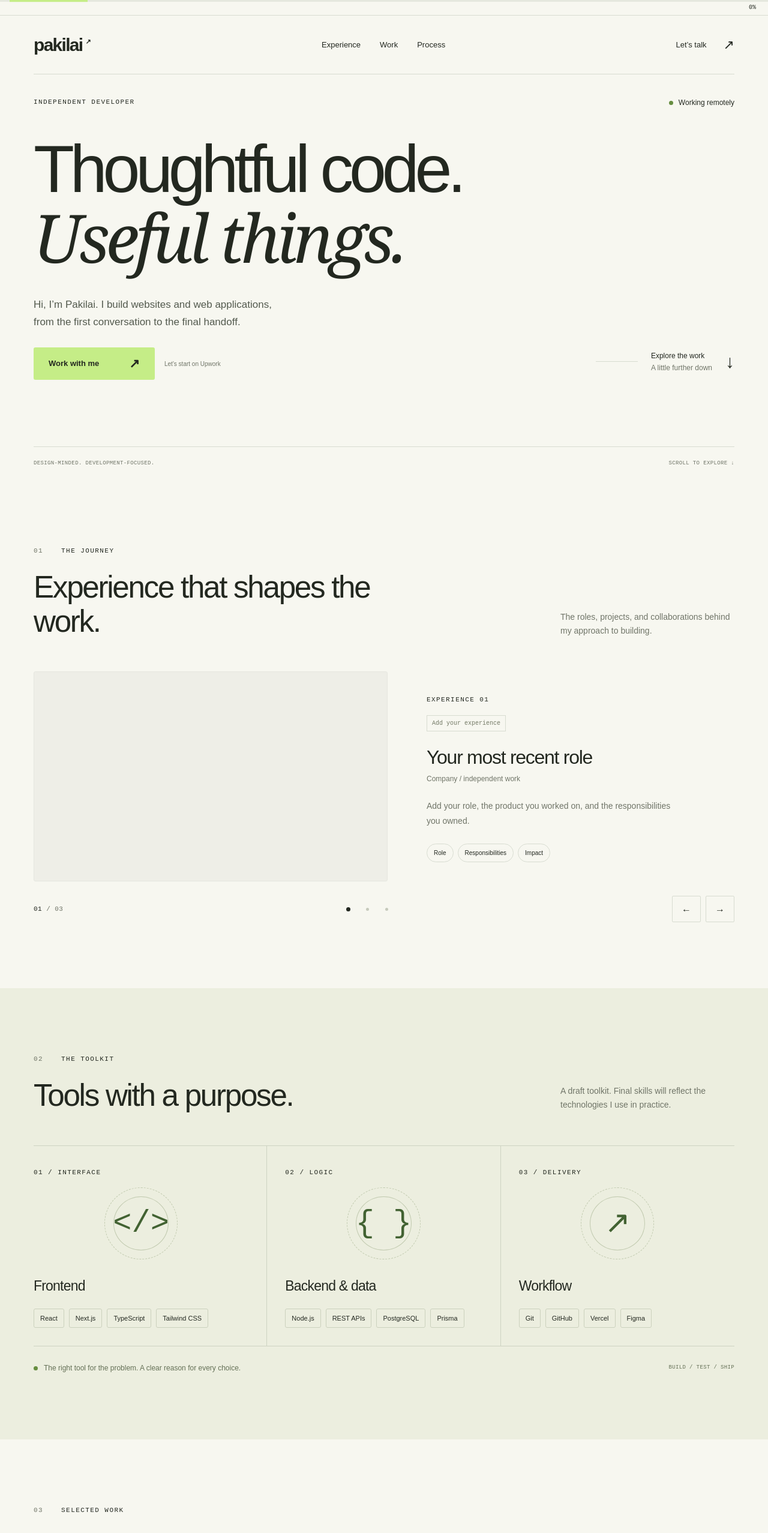
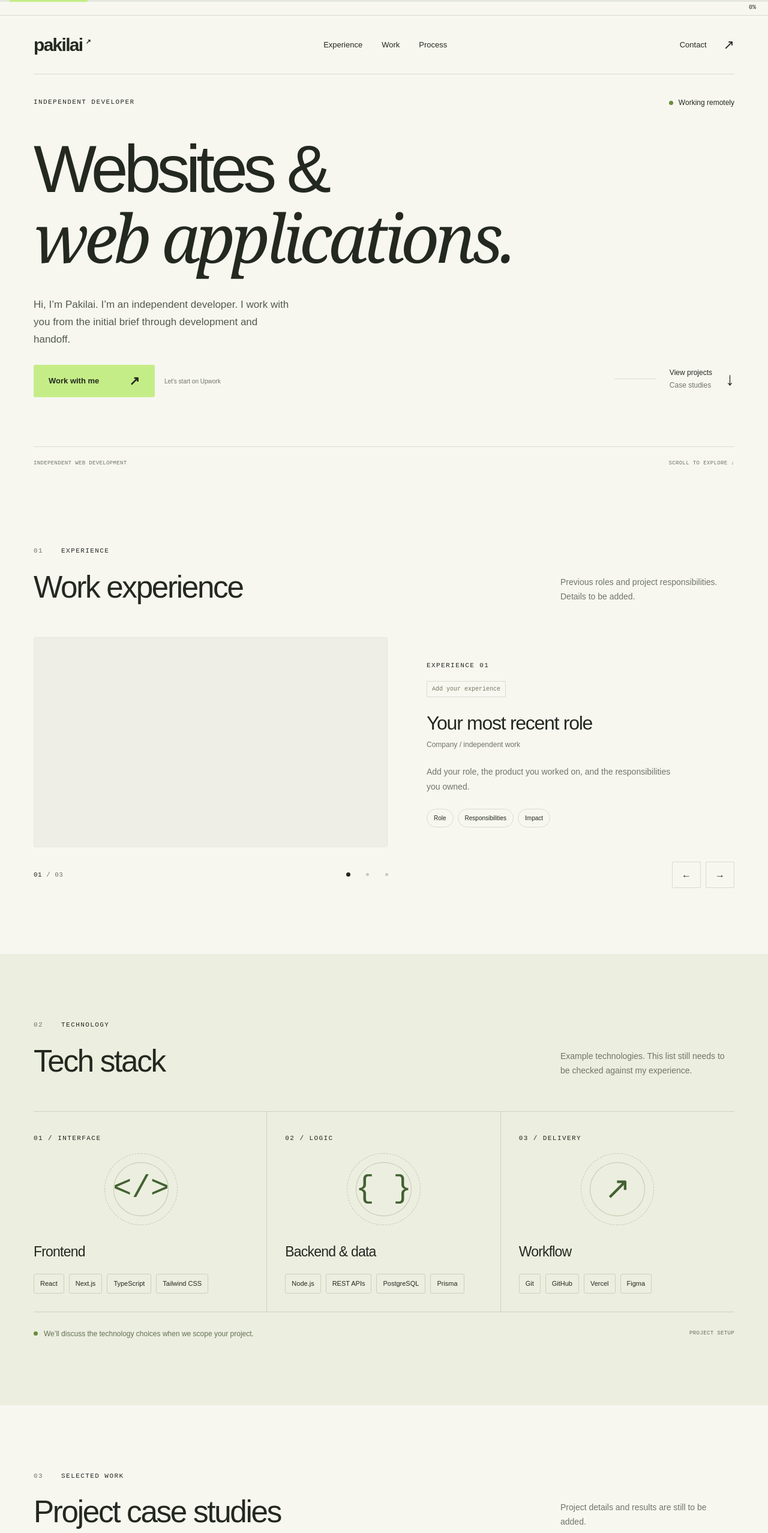
Before and after one commit to pakilai07/portfolio, a Next.js app: page / in a window 1280 px wide. Shown: the top 2555 px of the page at 60% size. Built offline with nearby package versions, Linux system fonts and the light colour scheme.

Commit message:
Rewrite portfolio copy in plain client-focused language

```diff
--- a/app/layout.tsx
+++ b/app/layout.tsx
@@ -2,8 +2,8 @@ import type { Metadata } from 'next';
 import './globals.css';
 
 export const metadata: Metadata = {
-  title: 'Pakilai — Developer portfolio',
-  description: 'Selected development work, technical skills, and a straightforward way to work together.',
+  title: 'Pakilai | Web developer',
+  description: 'Web development portfolio of Pakilai. View project case studies and get in touch through Upwork.',
 };
 
 export default function RootLayout({ children }: Readonly<{ children: React.ReactNode }>) {
--- a/app/page.tsx
+++ b/app/page.tsx
@@ -9,14 +9,14 @@ export default function Home() {
   return <>
     <ReadingProgress />
     <a href="#main" className="skip-link">Skip to content</a>
-    <header className="site-header wrap"><a className="wordmark" href="#">pakilai<span>↗</span></a><nav aria-label="Main navigation"><a href="#experience">Experience</a><a href="#work">Work</a><a href="#process">Process</a></nav><a className="header-contact" href="#contact">Let’s talk <span>↗</span></a></header>
+    <header className="site-header wrap"><a className="wordmark" href="#">pakilai<span>↗</span></a><nav aria-label="Main navigation"><a href="#experience">Experience</a><a href="#work">Work</a><a href="#process">Process</a></nav><a className="header-contact" href="#contact">Contact <span>↗</span></a></header>
     <main id="main">
-      <section className="hero wrap" aria-labelledby="hero-title"><div className="hero-topline"><span className="eyebrow">INDEPENDENT DEVELOPER</span><span className="hero-location"><span className="status-dot" /> Working remotely</span></div><h1 id="hero-title">Thoughtful code.<br /><span className="serif">Useful things.</span></h1><div className="hero-bottom"><div className="hero-intro"><p>Hi, I’m {profile.name}. I build websites and web applications, from the first conversation to the final handoff.</p><a className="button" href={profile.upwork} target="_blank" rel="noopener noreferrer">Work with me <span>↗</span></a><span className="cta-note">Let’s start on Upwork</span></div><a href="#work" className="hero-work-link"><span className="hero-line" /><span>Explore the work<br /><span className="muted">A little further down</span></span><span>↓</span></a></div><div className="hero-footer mono"><span>DESIGN-MINDED. DEVELOPMENT-FOCUSED.</span><span>SCROLL TO EXPLORE ↓</span></div></section>
-      <section id="experience" className="section wrap"><SectionHeading number="01" label="THE JOURNEY" title="Experience that shapes the work." description="The roles, projects, and collaborations behind my approach to building." /><ExperienceCarousel /></section>
-      <section id="stack" className="stack-section"><div className="wrap section"><SectionHeading number="02" label="THE TOOLKIT" title="Tools with a purpose." description="A draft toolkit. Final skills will reflect the technologies I use in practice." /><div className="stack-grid">{stack.map((group, i) => <article className="stack-card" key={group.title}><span className="eyebrow">{group.group}</span><div className={`stack-symbol symbol-${i}`} aria-hidden="true">{group.symbol}<span /><span /></div><h3>{group.title}</h3><ul>{group.items.map(item => <li key={item}>{item}</li>)}</ul></article>)}</div><div className="stack-footnote"><span className="status-dot" /><p>The right tool for the problem. A clear reason for every choice.</p><span className="mono">BUILD / TEST / SHIP</span></div></div></section>
-      <section id="work" className="section wrap"><SectionHeading number="03" label="SELECTED WORK" title="The problem. The work. The result." description="Case studies will document the decisions, contributions, and evidence behind each project." /><div className="case-list">{cases.map((project, i) => <article className="case-study" key={project.title}><div className="case-overview"><div className="case-index mono">0{i + 1} <span>↗</span></div><p className="eyebrow">{project.category}</p><h3>{project.title}</h3><span className="draft-label">Case study to be added</span>{project.demo && <a className="text-link" href={project.demo} target="_blank" rel="noopener noreferrer">View live project ↗</a>}</div><dl className="case-details">{[['The problem', project.problem], ['My role', project.responsibility], ['The solution', project.solution], ['The evidence', project.outcome]].map(([label, value]) => <div key={label}><dt>{label}</dt><dd>{value}</dd></div>)}</dl></article>)}</div></section>
-      <section id="process" className="process-section"><div className="section wrap"><SectionHeading number="04" label="HOW IT WORKS" title="A clear path from idea to launch." description="A straightforward process, with room for questions and feedback along the way." /><div className="process-grid">{steps.map((step, i) => <article key={step.title}><span className="step-number mono">0{i + 1}</span><h3>{step.title}</h3><p>{step.text}</p></article>)}</div><a className="text-link" href={profile.upwork} target="_blank" rel="noopener noreferrer">Tell me about your project <span>↗</span></a></div></section>
+      <section className="hero wrap" aria-labelledby="hero-title"><div className="hero-topline"><span className="eyebrow">INDEPENDENT DEVELOPER</span><span className="hero-location"><span className="status-dot" /> Working remotely</span></div><h1 id="hero-title">Websites &<br /><span className="serif">web applications.</span></h1><div className="hero-bottom"><div className="hero-intro"><p>Hi, I’m {profile.name}. I’m an independent developer. I work with you from the initial brief through development and handoff.</p><a className="button" href={profile.upwork} target="_blank" rel="noopener noreferrer">Work with me <span>↗</span></a><span className="cta-note">Let’s start on Upwork</span></div><a href="#work" className="hero-work-link"><span className="hero-line" /><span>View projects<br /><span className="muted">Case studies</span></span><span>↓</span></a></div><div className="hero-footer mono"><span>INDEPENDENT WEB DEVELOPMENT</span><span>SCROLL TO EXPLORE ↓</span></div></section>
+      <section id="experience" className="section wrap"><SectionHeading number="01" label="EXPERIENCE" title="Work experience" description="Previous roles and project responsibilities. Details to be added." /><ExperienceCarousel /></section>
+      <section id="stack" className="stack-section"><div className="wrap section"><SectionHeading number="02" label="TECHNOLOGY" title="Tech stack" description="Example technologies. This list still needs to be checked against my experience." /><div className="stack-grid">{stack.map((group, i) => <article className="stack-card" key={group.title}><span className="eyebrow">{group.group}</span><div className={`stack-symbol symbol-${i}`} aria-hidden="true">{group.symbol}<span /><span /></div><h3>{group.title}</h3><ul>{group.items.map(item => <li key={item}>{item}</li>)}</ul></article>)}</div><div className="stack-footnote"><span className="status-dot" /><p>We’ll discuss the technology choices when we scope your project.</p><span className="mono">PROJECT SETUP</span></div></div></section>
+      <section id="work" className="section wrap"><SectionHeading number="03" label="SELECTED WORK" title="Project case studies" description="Project details and results are still to be added." /><div className="case-list">{cases.map((project, i) => <article className="case-study" key={project.title}><div className="case-overview"><div className="case-index mono">0{i + 1} <span>↗</span></div><p className="eyebrow">{project.category}</p><h3>{project.title}</h3><span className="draft-label">Case study to be added</span>{project.demo && <a className="text-link" href={project.demo} target="_blank" rel="noopener noreferrer">View live project ↗</a>}</div><dl className="case-details">{[['The problem', project.problem], ['My role', project.responsibility], ['The solution', project.solution], ['The evidence', project.outcome]].map(([label, value]) => <div key={label}><dt>{label}</dt><dd>{value}</dd></div>)}</dl></article>)}</div></section>
+      <section id="process" className="process-section"><div className="section wrap"><SectionHeading number="04" label="HOW IT WORKS" title="How we’ll work together" description="You’ll review the scope before work starts and see demos during development." /><div className="process-grid">{steps.map((step, i) => <article key={step.title}><span className="step-number mono">0{i + 1}</span><h3>{step.title}</h3><p>{step.text}</p></article>)}</div><a className="text-link" href={profile.upwork} target="_blank" rel="noopener noreferrer">Tell me about your project <span>↗</span></a></div></section>
     </main>
-    <footer id="contact" className="contact-section"><div className="wrap"><div className="contact-top"><p className="eyebrow">HAVE SOMETHING IN MIND?</p><span className="mono">LET’S MAKE IT HAPPEN ↙</span></div><h2>Let’s build<br /><span className="serif">something useful.</span></h2><div className="contact-bottom"><a href={profile.upwork} className="button button-light" target="_blank" rel="noopener noreferrer">Work with me on Upwork <span>↗</span></a><div className="contact-links">{profile.email ? <a href={`mailto:${profile.email}`}>Email ↗</a> : <span className="email-pending" title="Add your address in lib/content.ts">Email <small>coming soon</small></span>}<a href={profile.upwork} target="_blank" rel="noopener noreferrer">Upwork ↗</a><a href={profile.github} target="_blank" rel="noopener noreferrer">GitHub ↗</a></div></div><div className="footer-baseline"><a className="wordmark" href="#">pakilai<span>↗</span></a><span>© {new Date().getFullYear()} {profile.name}</span><a href="#">Back to top ↑</a></div></div></footer>
+    <footer id="contact" className="contact-section"><div className="wrap"><div className="contact-top"><p className="eyebrow">CONTACT</p><span className="mono">MESSAGE ME ON UPWORK</span></div><h2>Tell me about<br /><span className="serif">your project.</span></h2><div className="contact-bottom"><a href={profile.upwork} className="button button-light" target="_blank" rel="noopener noreferrer">Work with me on Upwork <span>↗</span></a><div className="contact-links">{profile.email ? <a href={`mailto:${profile.email}`}>Email ↗</a> : <span className="email-pending" title="Add your address in lib/content.ts">Email <small>coming soon</small></span>}<a href={profile.upwork} target="_blank" rel="noopener noreferrer">Upwork ↗</a><a href={profile.github} target="_blank" rel="noopener noreferrer">GitHub ↗</a></div></div><div className="footer-baseline"><a className="wordmark" href="#">pakilai<span>↗</span></a><span>© {new Date().getFullYear()} {profile.name}</span><a href="#">Back to top ↑</a></div></div></footer>
   </>;
 }
--- a/lib/content.ts
+++ b/lib/content.ts
@@ -8,8 +8,8 @@ export const profile = {
 
 export const experiences = [
   { period: 'EXPERIENCE 01', role: 'Your most recent role', company: 'Company / independent work', description: 'Add your role, the product you worked on, and the responsibilities you owned.', tags: ['Role', 'Responsibilities', 'Impact'] },
-  { period: 'EXPERIENCE 02', role: 'An earlier chapter', company: 'Company / collaboration', description: 'Describe a previous role or collaboration. Explain what you delivered and how you worked with the team.', tags: ['Collaboration', 'Delivery', 'Learning'] },
-  { period: 'EXPERIENCE 03', role: 'Where it started', company: 'Company / personal project', description: 'Add another relevant experience, an open-source contribution, or an independent project.', tags: ['Foundation', 'Ownership', 'Growth'] },
+  { period: 'EXPERIENCE 02', role: 'Your previous role', company: 'Company / collaboration', description: 'Describe a previous role or collaboration. Explain what you delivered and how you worked with the team.', tags: ['Collaboration', 'Delivery', 'Learning'] },
+  { period: 'EXPERIENCE 03', role: 'Another relevant experience', company: 'Company / personal project', description: 'Add another relevant experience, an open-source contribution, or an independent project.', tags: ['Foundation', 'Ownership', 'Growth'] },
 ];
 
 export const stack = [
@@ -19,14 +19,14 @@ export const stack = [
 ];
 
 export const cases: { title: string; category: string; problem: string; responsibility: string; solution: string; outcome: string; demo?: string }[] = [
-  { title: 'Your web application', category: 'WEB APPLICATION', problem: 'Describe the customer’s problem and who was affected.', responsibility: 'Specify the features and decisions you personally owned.', solution: 'Explain the implementation and the reasons behind key choices.', outcome: 'Add a verified result, a working feature, or a reproducible check.' },
+  { title: 'Your web application', category: 'WEB APPLICATION', problem: 'Describe the customer’s problem and who was affected.', responsibility: 'Specify the features and decisions you personally owned.', solution: 'Explain what you built and why you chose that approach.', outcome: 'Add a verified result, a working feature, or a reproducible check.' },
   { title: 'Your business website', category: 'WEBSITE DEVELOPMENT', problem: 'Explain what the existing website or process could not do.', responsibility: 'Clarify your contribution and the scope of the engagement.', solution: 'Describe how the design and development addressed the problem.', outcome: 'Link evidence or report a measured before-and-after result.' },
   { title: 'Your integration project', category: 'API & AUTOMATION', problem: 'Describe the manual task or disconnected systems.', responsibility: 'Explain which integration or workflow you implemented.', solution: 'Summarize the data flow, error handling, and technical approach.', outcome: 'Add verified time savings or demonstrate the completed workflow.' },
 ];
 
 export const steps = [
-  { title: 'Start with a conversation.', text: 'Share your goals, current challenges, and timeline through Upwork. We’ll work out whether the project is a good fit.' },
-  { title: 'Agree on the plan.', text: 'Define the scope, deliverables, and milestones before development begins. You’ll know what to expect.' },
-  { title: 'Build. Review. Refine.', text: 'Follow progress through working demos and regular updates. Give feedback while there’s room to act on it.' },
-  { title: 'Launch with a handoff.', text: 'Review the finished work, test the agreed scope, and receive the code and documentation you need to move forward.' },
+  { title: 'Discuss your project', text: 'Send me a brief on Upwork with what you need and when you need it. We’ll discuss whether I can help.' },
+  { title: 'Set the scope', text: 'We’ll agree on what I’ll deliver, the milestones, and the schedule before I start.' },
+  { title: 'Review work in progress', text: 'I’ll share working demos and updates during development so you can try things and request changes.' },
+  { title: 'Test and hand over', text: 'We’ll test the agreed features before launch. I’ll hand over the code and documentation so you can maintain the project.' },
 ];
```
